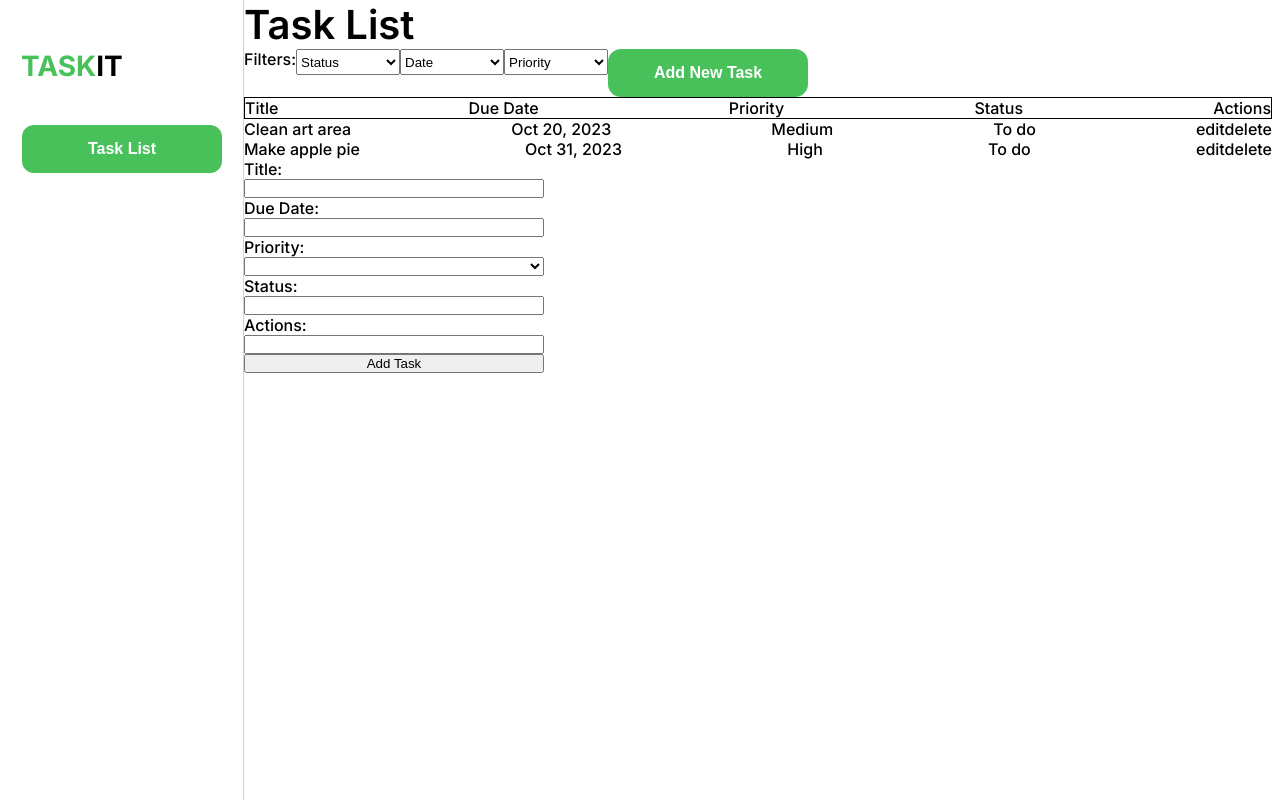
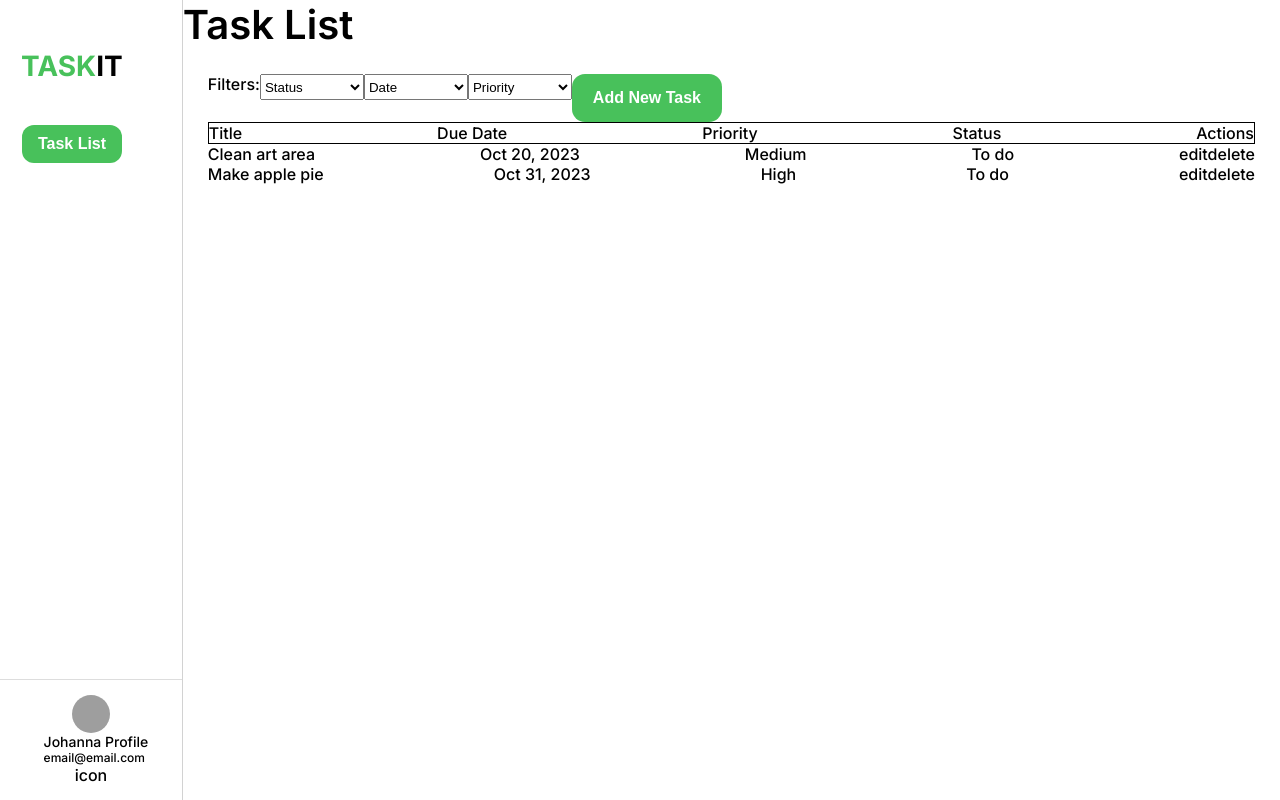
Before and after one commit to lucilejones/taskit-project, an Angular app: page / in a window 1280 px wide. Shown: the top 800 px of the page. Built offline with nearby package versions, Linux system fonts and the light colour scheme; grey boxes are pictures that could not be loaded.

Commit message:
changed css for displaying the add task form

```diff
--- a/src/app/app.component.css
+++ b/src/app/app.component.css
@@ -5,7 +5,17 @@
 } */
 
 .page-container {
-    /* display: grid;
-    grid-template-columns: repeat(7, 1fr); */
-    display: flex;
+    display: grid;
+    grid-template-columns: repeat(7, 1fr);
+    /* display: flex; */
 }
+
+.sidebar-container {
+    grid-column-start: 1;
+    grid-column-end: 2;
+}
+
+.main-section-container {
+    grid-column-start: 2;
+    grid-column-end: 8;
+}
--- a/src/app/app.component.html
+++ b/src/app/app.component.html
@@ -1,4 +1,4 @@
 <div class="page-container">
-  <app-sidebar></app-sidebar>
-  <app-main-section></app-main-section>
+  <app-sidebar class="sidebar-container"></app-sidebar>
+  <app-main-section class="main-section-container"></app-main-section>
 </div>
--- a/src/app/main-section/add-task-form/add-task-form.component.html
+++ b/src/app/main-section/add-task-form/add-task-form.component.html
@@ -1,3 +1,15 @@
+<div style="    position: absolute;
+top: 80px;
+left: 80px;
+height: 70vh;
+width: 80vw;
+display: flex;
+justify-content: center;
+align-items: center;
+background-color: white;
+border: 1px solid black;
+border-radius: 9px;
+z-index: 1;">
     <form [formGroup]="taskForm" class="task-form" (ngSubmit)="onSubmit()">
         <label for="title">Title: </label>
         <input type="text" id="title" formControlName="title">
@@ -19,6 +31,16 @@
 
         <button type="submit">Add Task</button>
     </form>
+</div>
+
+<div style="    position: absolute;
+top: 0;
+left: 0;
+right: 0;
+bottom: 0;
+background-color: black;
+opacity: .5"></div>
+
 <!-- <div>
     <p>new task to be added</p>
     <p>{{ name.value }}</p>
--- a/src/app/main-section/main-section.component.css
+++ b/src/app/main-section/main-section.component.css
@@ -1,6 +1,6 @@
-.main-section-container {
-    width: 1028px;
-}
+/* .main-section-container {
+
+} */
 
 #main-title {
     font-family: Inter;
@@ -16,6 +16,7 @@
     display: flex;
     flex-direction: column;
     justify-content: space-between;
+    padding: 25px;
     /* position: absolute;
     left: 316px;
     top: 130px; */
@@ -30,13 +31,10 @@
 }
 
 .button {
-    /* width: 198px;
-    height: 44px; */
     background-color: #48C15B;
     border: none;
     border-radius: 13px;
-    width: 200px;
-    height: 48px;
+    width: 150px;
     padding: 15px 0px;
     justify-content: center;
     align-items: center;
--- a/src/app/main-section/main-section.component.ts
+++ b/src/app/main-section/main-section.component.ts
@@ -6,5 +6,5 @@ import { Component } from '@angular/core';
   styleUrls: ['./main-section.component.css']
 })
 export class MainSectionComponent {
-  onAddFormClicked = true;
+  onAddFormClicked = false;
 }
--- a/src/app/sidebar/sidebar.component.css
+++ b/src/app/sidebar/sidebar.component.css
@@ -4,10 +4,7 @@
 } */
 
 .sidebar-container {
-    height: 1117px;
-    /* height: 100vh; */
-    /* width: 14vw; */
-    width: 244px;
+    height: 100vh;
     display: flex;
     flex-direction: column;
     justify-content: space-between;
@@ -30,14 +27,13 @@
 }
 
 .button {
-    /* width: 198px;
-    height: 44px; */
     background-color: #48C15B;
     border: none;
     border-radius: 12px;
-    width: 200px;
-    height: 48px;
-    padding: 15px 0px;
+    /* width: 200px;
+    height: 48px; */
+    width: 100px;
+    padding: 10px 0px;
     justify-content: center;
     align-items: center;
     color: #FFF;
@@ -53,12 +49,10 @@
 }
 
 .user-info {
-    width: 244px;
-    height: 62px;
     display: flex;
+    flex-direction: column;
     align-items: center;
-    /* justify-content: space-between; */
-    position: relative;
+    padding: 15px;
     border-top: 1px solid #DDD;
 }
 
@@ -83,7 +77,14 @@
     text-align: left;
 }
 
-#logout-icon {
-    position: absolute;
-    right: 5px;
-}
+@media only screen and (min-width: 1500px) {
+    .user-info {
+        flex-direction: row;
+        position: relative;
+    }
+
+    #logout-icon {
+        position: absolute;
+        right: 0;
+    }
+  }
```
Lines whose indentation alone changed are shown as unchanged.
